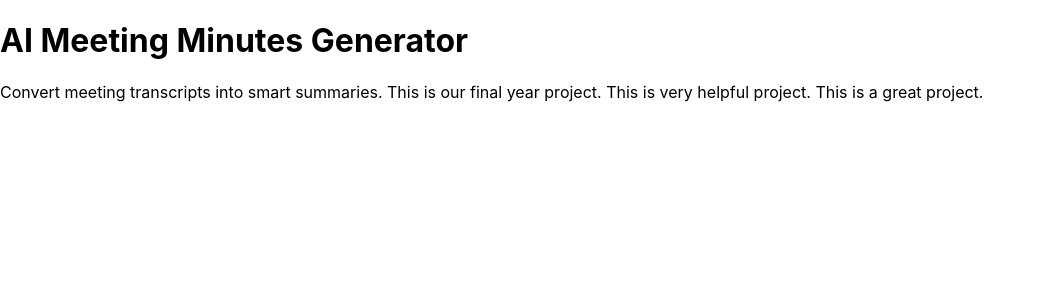
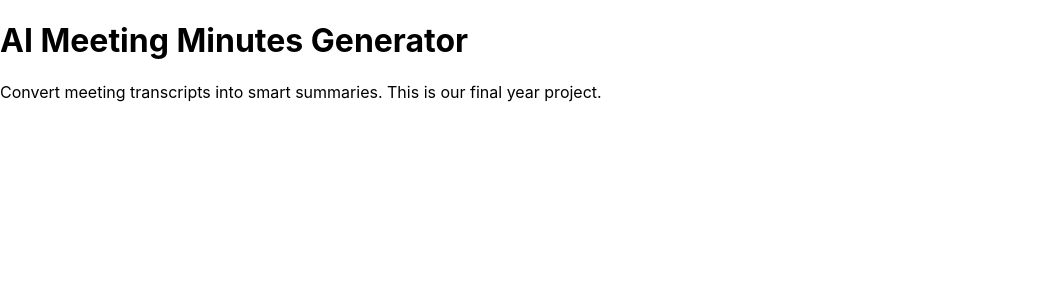
Before and after one commit to vishalmotionwork-lang/MeetPilotAI, a React (Create React App) app in the folder frontend/: page / in a window 1280 px wide. Shown: the top 300 px of the page, without its empty margins (0-1045 px from the left). Built offline with nearby package versions, Linux system fonts and the light colour scheme.

Commit message:
checked the pull push commit

```diff
--- a/frontend/src/pages/LandingPage.js
+++ b/frontend/src/pages/LandingPage.js
@@ -4,7 +4,7 @@ function LandingPage() {
   return (
     <div>
       <h1>AI Meeting Minutes Generator</h1>
-      <p>Convert meeting transcripts into smart summaries. This is our final year project. This is very helpful project. This is a great project.</p>
+      <p>Convert meeting transcripts into smart summaries. This is our final year project.</p>
     </div>
   );
 }
```
